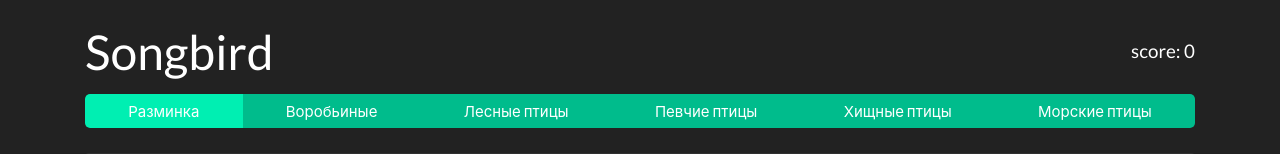
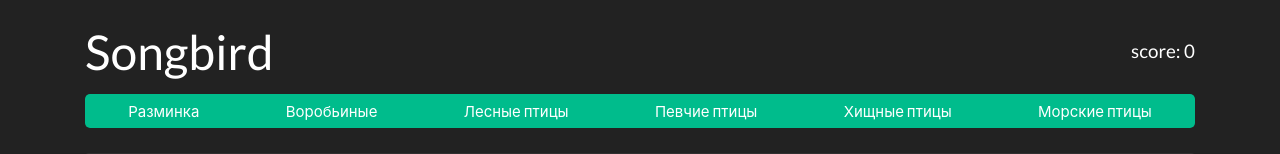
Before and after one commit to jenia-shibkova/Songbird, a React app: page / in a window 1280 px wide. Shown: the top 154 px of the page. Built offline with nearby package versions, Linux system fonts and the light colour scheme.

Commit message:
refactor: refactor header module

```diff
--- a/src/components/header/Header.js
+++ b/src/components/header/Header.js
@@ -1,7 +1,33 @@
-import React from 'react';
+import React, { Component } from 'react';
 import './Header.scss';
 
-const Header = ({ score }) => {
+export default class Header extends Component {
+
+  state = {
+    navItems: ['Разминка', 'Воробьиные', 'Лесные птицы', 'Певчие птицы', 'Хищные птицы', 'Морские птицы']
+  }
+
+  getElements = (page) => {
+    const { navItems } = this.state;
+
+    return navItems.map((item, index) => {
+      let className = 'page-item';
+
+      if (index === page) {
+        className += ' active';
+      }
+
+      return (
+        <li key={index} className={className}>
+          <a className="page-link" href="/#">{item}</a>
+        </li>
+      )
+    });
+  };
+
+  render() {
+    const { score, page } = this.props;
+
     return (
       <header className="header d-flex">
         <div className="top-panel d-flex">
@@ -10,25 +36,9 @@ const Header = ({ score }) => {
         </div>
 
         <ul className="pagination">
-        <li className="page-item active">
-          <a className="page-link" href="/#">Разминка</a>
-        </li>
-        <li className="page-item">
-          <a className="page-link" href="/#">Воробьиные</a>
-        </li>
-        <li className="page-item">
-          <a className="page-link" href="/#">Лесные птицы</a>
-        </li><li className="page-item">
-          <a className="page-link" href="/#">Певчие птицы</a>
-        </li><li className="page-item">
-          <a className="page-link" href="/#">Хищные птицы</a>
-        </li>
-        <li className="page-item">
-          <a className="page-link" href="/#">Морские птицы</a>
-        </li>
+          { this.getElements(page) }
         </ul>
       </header>
-  );
-};
-
-export default Header;
+    )
+  }
+}
```
Lines whose indentation alone changed are shown as unchanged.
